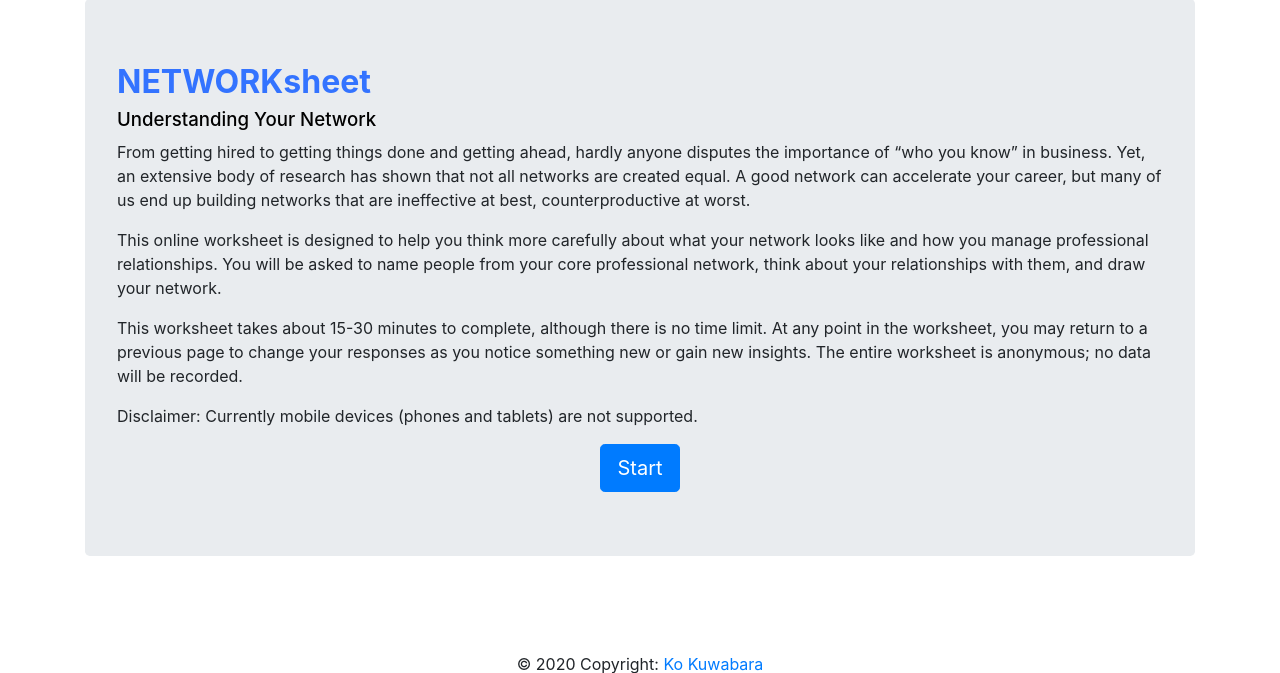
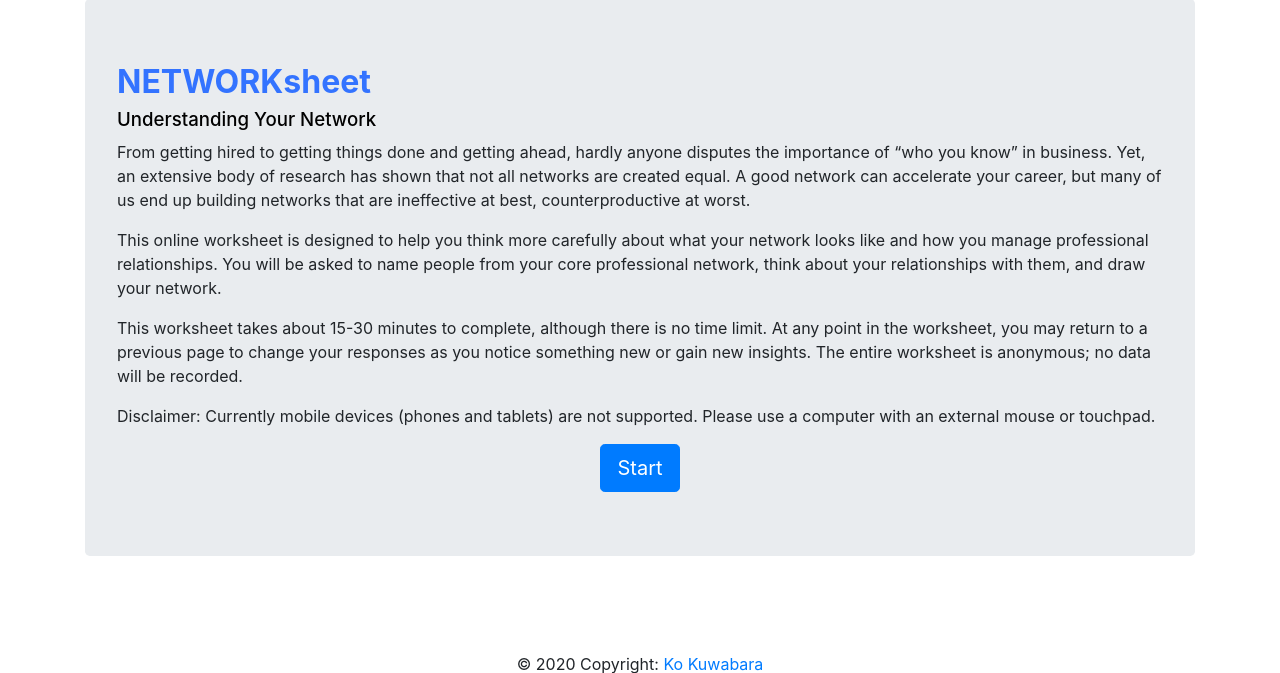
Before and after one commit to kokuwabara1976/networksheet, a Flask app: page / in a window 1280 px wide. Shown: the part 25-698 px from the top of the page. Run offline with Flask 2, Linux system fonts and the light colour scheme; some libraries are stand-ins or nearby versions.

Commit message:
touchpad

```diff
--- a/templates/landing.html
+++ b/templates/landing.html
@@ -21,7 +21,7 @@
         <p>From getting hired to getting things done and getting ahead, hardly anyone disputes the importance of “who you know” in business. Yet, an extensive body of research has shown that not all networks are created equal. A good network can accelerate your career, but many of us end up building networks that are ineffective at best, counterproductive at worst.</p>
         <p>This online worksheet is designed to help you think more carefully about what your network looks like and how you manage professional relationships. You will be asked to name people from your core professional network, think about your relationships with them, and draw your network. </p>
         <p>This worksheet takes about 15-30 minutes to complete, although there is no time limit. At any point in the worksheet, you may return to a previous page to change your responses as you notice something new or gain new insights. The entire worksheet is anonymous; no data will be recorded. </p>
-        <p>Disclaimer: Currently mobile devices (phones and tablets) are not supported.</p>
+        <p>Disclaimer: Currently mobile devices (phones and tablets) are not supported. Please use a computer with an external mouse or touchpad.</p>
         <div class="container">
           <div class="row">
             <br>
```
